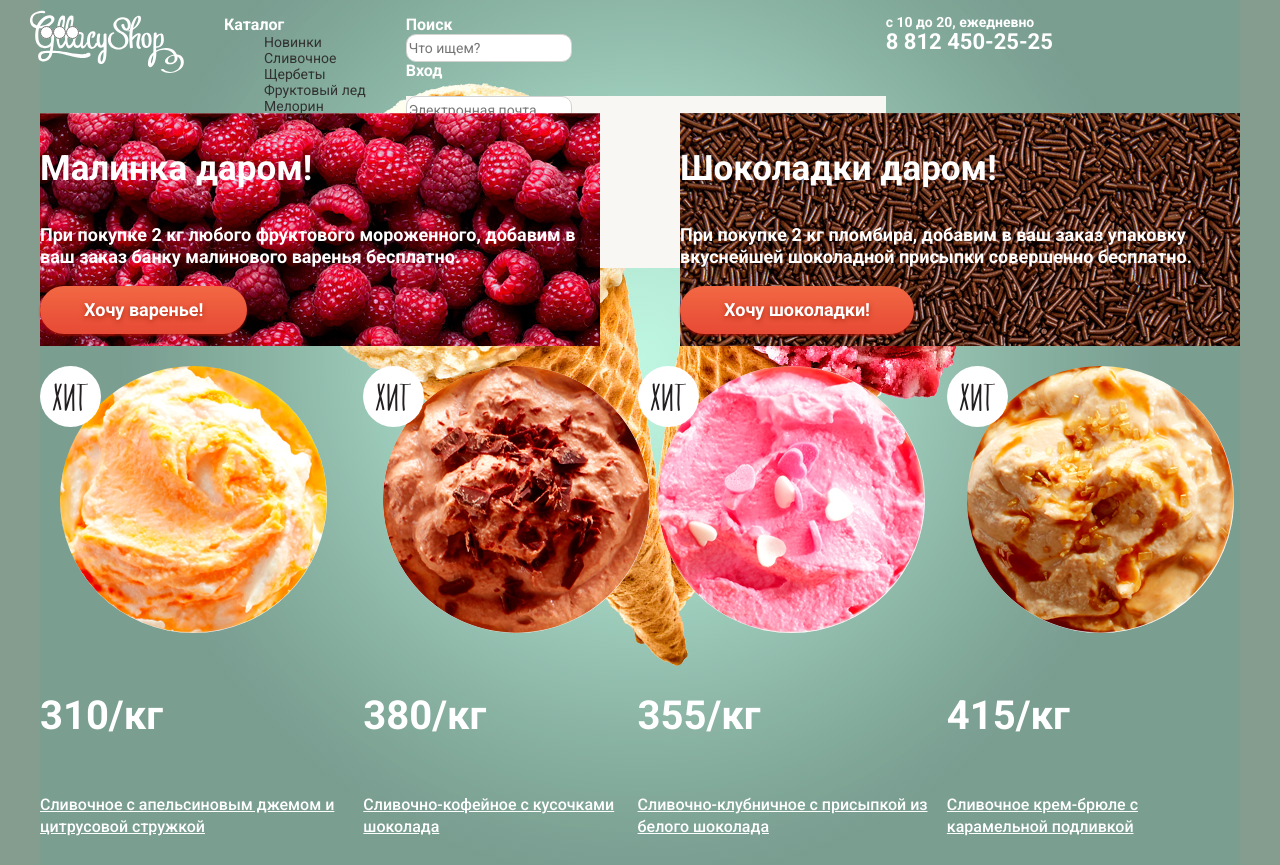
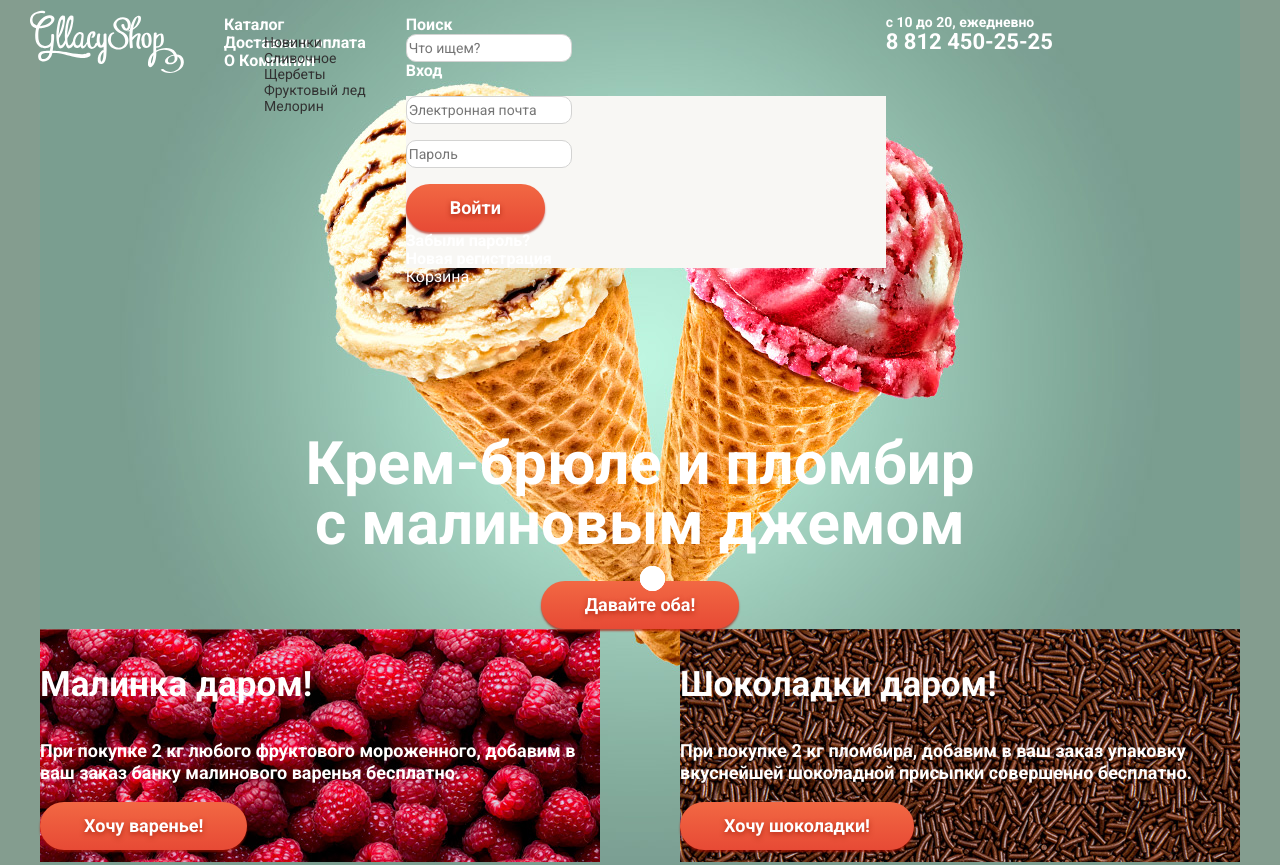
Before and after one commit to FromrussiaWith/374857-gllacy, a plain HTML site: page index.html in a window 1280 px wide. Shown: the top 865 px of the page. Drawn offline with Linux system fonts and the light colour scheme.

Commit message:
5 задание 1.7

```diff
--- a/css/style.css
+++ b/css/style.css
@@ -50,6 +50,7 @@ input[type="radio"].visually-hidden {
 }
 
 .main-navigation {
+  position: relative;
   display: flex;
   flex-direction: wrap;
 }
@@ -59,6 +60,10 @@ input[type="radio"].visually-hidden {
   background-color: transparent;
   font-size: 16px;
   line-height: 18px;
+}
+
+.sub-navigation {
+  position: absolute;
 }
 
 .sub-navigation a {
@@ -146,11 +151,6 @@ input[type="radio"].visually-hidden {
   color: #ffffff;
 }
 
-.slider {
-  margin: 0;
-  padding: 0;
-}
-
 .slide {
   display: none;
 }
@@ -165,9 +165,10 @@ input[type="radio"].visually-hidden {
 }
 
 .slider-controls label {
+  position: absolute;
   display: inline-block;
-  width: 17px;
-  height: 17px;
+  width: 21px;
+  height: 21px;
   margin-right: 8px;
   vertical-align: top;
   background-color: transparent;
@@ -177,10 +178,9 @@ input[type="radio"].visually-hidden {
 }
 
 .slider-controls {
-  position: absolute;
+  position: relative;
   bottom: 63px;
   left: 0;
-  z-index: 20;
   font-size: 0;
 }
 
@@ -199,9 +199,9 @@ input[type="radio"].visually-hidden {
   background-image: url("../img/slide3-3.jpg");
 }
 
-#slide-first:checked ~ .site-wrappe #slide-1,
-#slide-second:checked ~ .site-wrapper #slide-2,
-#slide-third:checked ~ .site-wrapper #slide-3 {
+#slide-first:checked ~ .site-wrapper .slide-1,
+#slide-second:checked ~ .site-wrapper .slide-2,
+#slide-third:checked ~ .site-wrapper .slide-3 {
   display: block;
 }
 
@@ -282,6 +282,7 @@ input[type="radio"].visually-hidden {
 
 .catalog {
   display: flex;
+  flex-wrap: wrap;
 }
 
 .catalog-hit {
@@ -298,6 +299,11 @@ input[type="radio"].visually-hidden {
   font-weight: 500;
 }
 
+.catalog-ice h3:hover,
+.catalog-ice h3:focus {
+  color: #ffbc9e;
+}
+
 .catalog-ice p {
   font-size: 40px;
   line-height: 45px;
@@ -306,16 +312,15 @@ input[type="radio"].visually-hidden {
 .catalog-hit .catalog-ice::before {
   background-image: url("../img/hit.svg");
   background-repeat: no-repeat;
-  background-position: 0 0;
+  background-position: 15px 0;
   content: "";
-  position:absolute;
+  position: absolute;
   width: 61px;
   height: 61px;
 }
 
 .catalog-ice {
-  display: flex;
-  flex-wrap: wrap;
+  position: relative;
 }
 
 .catalog-ice img {
@@ -544,8 +549,8 @@ input[type="radio"].visually-hidden {
 .main-footer {
   text-transform: none;
   display: flex;
+  flex-wrap: wrap;
 }
-
 
 .information-footer a{
   font-size: 13px;
@@ -553,6 +558,10 @@ input[type="radio"].visually-hidden {
   font-weight: 400;
 }
 
+.information-footer a:hover,
+.information-footer a:focus {
+  color: #ffbc9e;
+}
 
 .footer-social ul,
 .information-footer ul {
@@ -568,14 +577,19 @@ input[type="radio"].visually-hidden {
   text-align: center;
 }
 
-.fotter-copyright p {
+.footer-copyright p {
   font-size: 12px;
   line-height: 16px;
   font-weight: 400;
 }
 
-.fotter-copyright a {
+.footer-copyright a {
   text-decoration: underline;
+}
+
+.footer-copyright a:hover,
+.footer-copyright a:focus {
+  color: #ffbc9e;
 }
 
 .modal {
--- a/index.html
+++ b/index.html
@@ -8,6 +8,9 @@
     <title>HTML Academy: Глейси</title>
   </head>
   <body>
+    <input id="slide-first" class="visually-hidden" type="radio" name="toggle" value="slide-first" checked>
+    <input id="slide-second" class="visually-hidden" type="radio" name="toggle" value="slide-second">
+    <input id="slide-third" class="visually-hidden" type="radio" name="toggle" value="slide-third">
     <div class="site-wrapper">
       <header class="main-header">
         <a class="main-header-logo">
@@ -98,12 +101,9 @@
               <a  class="slide-button btn" href="#">Давайте оба!</a>
           </div>
           <div class="slider-controls">
-            <label for="slide-first" class="visually-hidden">Крем-брюле и пломбир с малиновым джемом</label>
-            <input id="slide-first" type="radio" name="toggle" value="slide-first">
-            <label for="slide-second" class="visually-hidden">Шоколадный пломбир и лимонный сорбет</label>
-            <input id="slide-second" type="radio" name="toggle" value="slide-second">
-            <label for="slide-third" class="visually-hidden">Пломбир с помадкой и клубничный щербет</label>
-            <input id="slide-third" type="radio" name="toggle" value="slide-third">
+            <label for="slide-first">Крем-брюле и пломбир с малиновым джемом</label>
+            <label for="slide-second">Шоколадный пломбир и лимонный сорбет</label>
+            <label for="slide-third">Пломбир с помадкой и клубничный щербет</label>
           </div>
         </section>
 
@@ -240,7 +240,7 @@
           </ul>
         </div>
 
-        <div class="fotter-copyright">
+        <div class="footer-copyright">
           <a class="html-logo" href="https://htmlacademy.ru/intensive/htmlcss">
             <img alt="лого htmlacademy" src="img/logo-htmlacademy.svg" width="108" height="39">
           </a>
```
Also changed, not shown: catalog.html (+2 -3 lines).
